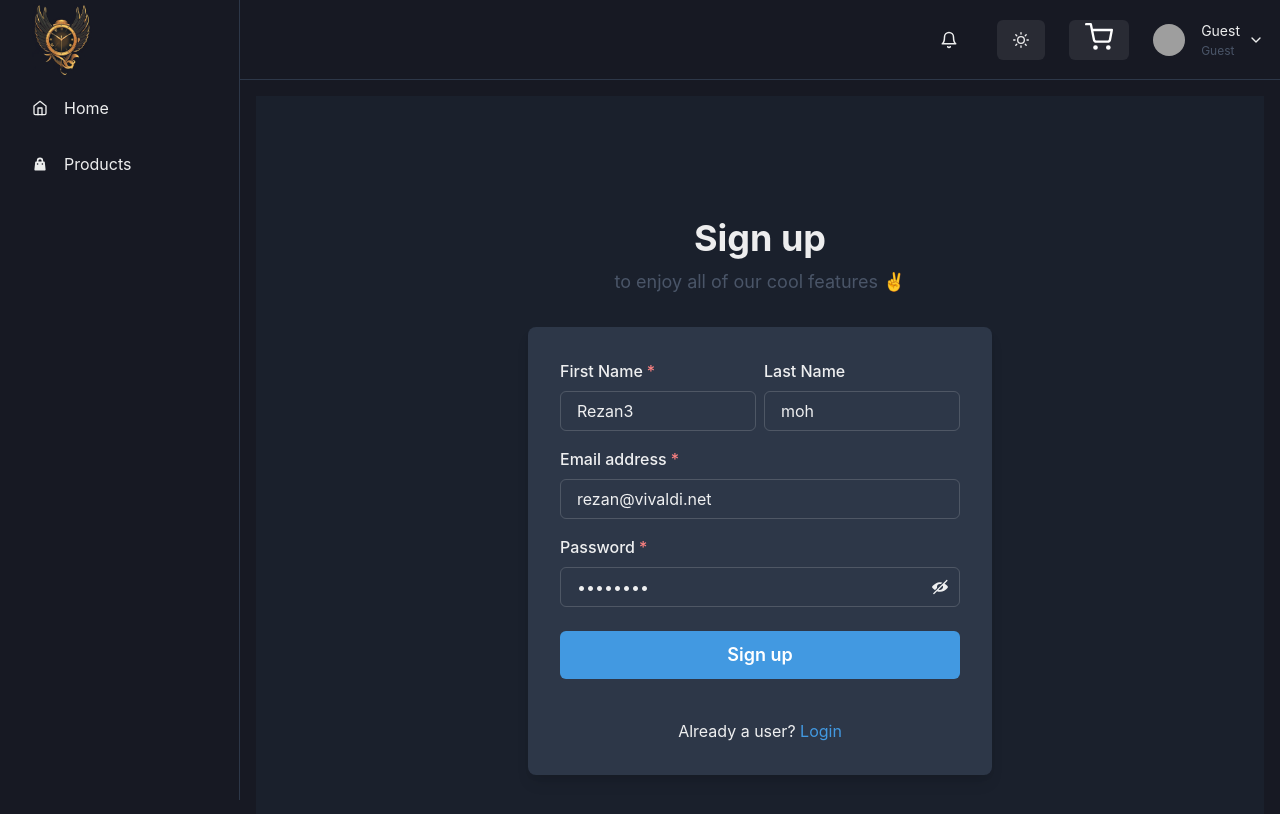
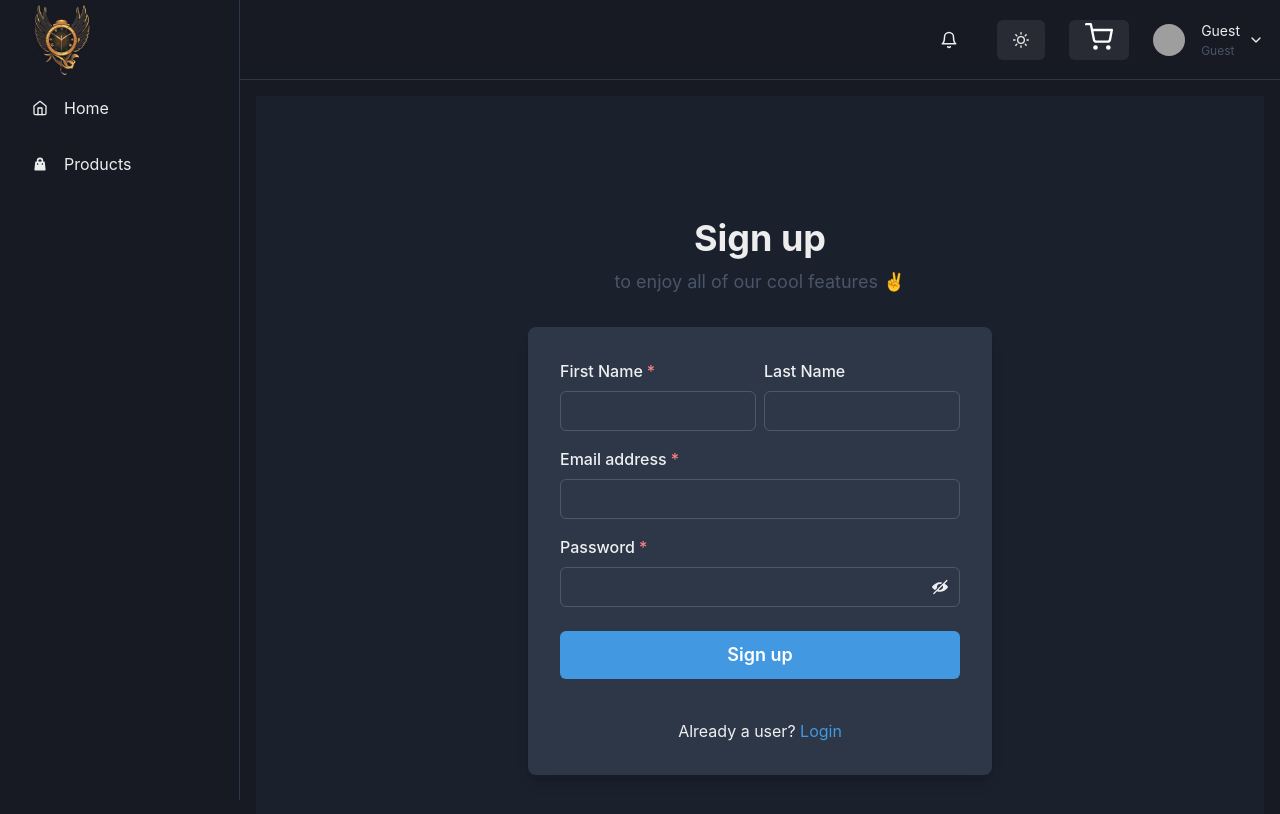
Before and after one commit to rezan83/watchers-ecommerce, a React (Create React App) app in the folder client/: page /signup in a window 1280 px wide. Shown: the top 814 px of the page. Built offline with nearby package versions, Linux system fonts and the light colour scheme; no server answers; grey boxes are pictures that could not be loaded.

Commit message:
some clean up

```diff
--- a/client/src/components/Auth/SignIn/index.tsx
+++ b/client/src/components/Auth/SignIn/index.tsx
@@ -21,19 +21,20 @@ import useAuthStore from 'store/authStore';
 import env from 'config/env';
 
 export default function SIgnIn() {
+  const navigate = useNavigate();
+
   const setAuthUser = useAuthStore(state => state.setAuthUser);
   const setToken = useAuthStore(state => state.setToken);
   const setRefreshToken = useAuthStore(state => state.setRefreshToken);
-  const navigate = useNavigate();
+
   const [isForgetPass, setIsForgetPass] = useState(false);
   const [email, setEmail] = useState('');
   const [password, setPass] = useState('');
+
   const submitLogin = async () => {
     if (email && password) {
       try {
-        const url = isForgetPass
-          ? env.FORGET_URL
-          : env.LOGIN_URL;
+        const url = isForgetPass ? env.FORGET_URL : env.LOGIN_URL;
         const submitAuth = await axiosInstance.post(url!, {
           email,
           password
--- a/client/src/components/Auth/SignUp/index.tsx
+++ b/client/src/components/Auth/SignUp/index.tsx
@@ -23,13 +23,14 @@ import axiosInstance from 'api/axiosInterceptors';
 import env from 'config/env';
 
 export default function SignUp() {
+  const navigate = useNavigate();
+
   const [showPassword, setShowPassword] = useState(false);
+  const [firstName, setFirstName] = useState('');
+  const [lastName, setLastName] = useState('');
+  const [email, setEmail] = useState('');
+  const [password, setPass] = useState('');
 
-  const navigate = useNavigate();
-  const [firstName, setFirstName] = useState('Rezan3');
-  const [lastName, setLastName] = useState('moh');
-  const [email, setEmail] = useState('rezan@vivaldi.net');
-  const [password, setPass] = useState('1234qwer');
   const submitLogin = async () => {
     if (email && firstName && password) {
       try {
--- a/client/src/components/ProductCard/index.tsx
+++ b/client/src/components/ProductCard/index.tsx
@@ -62,6 +62,7 @@ import useCartStore from 'store/cartStore';
 function ProductCard({ product }: { product: IProduct }) {
   const navigate = useNavigate();
   const isAdmin = useAuthStore(state => state.authUser?.is_admin);
+
   const addToCartStore = useCartStore(state => state.addToCartStore);
   const setProductToEdit = useCartStore(state => state.setProductToEdit);
   const setProductDetails = useCartStore(state => state.setProductDetails);
--- a/client/src/components/ProductDetails/index.tsx
+++ b/client/src/components/ProductDetails/index.tsx
@@ -19,9 +19,11 @@ import { MdLocalShipping } from 'react-icons/md';
 import useCartStore from 'store/cartStore';
 
 export default function ProductDetails() {
+
   const productDetails = useCartStore(state => state.productDetails);
   const addToCartStore = useCartStore(state => state.addToCartStore);
   const isProductInCart = useCartStore(state => state.isProductInCart(productDetails?._id!));
+
   const addToCart = () => {
     productDetails && addToCartStore(productDetails);
   };
--- a/client/src/components/ProfileEdit/index.tsx
+++ b/client/src/components/ProfileEdit/index.tsx
@@ -24,11 +24,8 @@ import { multiFormReq } from 'api/usersApi';
 import env from 'config/env';
 
 export default function UserProfileEdit(): JSX.Element {
-  const authUser = useAuthStore(state => state.authUser);
-  const setAuthUser = useAuthStore(state => state.setAuthUser);
-  const userToEdit = useAuthStore(state => state.userToEdit);
-  const setUserToEdit = useAuthStore(state => state.setUserToEdit);
-  const clearAuth = useAuthStore(state => state.clearAuth);
+  const { authUser, setAuthUser, userToEdit, setUserToEdit, clearAuth } = useAuthStore();
+
   const [imagPrev, setImagPrev] = useState('');
   const [url, setUrl] = useState('');
   const [user, setUser] = useState<IUser | null>(null);
--- a/client/src/pages/Dashboard/AddProducts.tsx
+++ b/client/src/pages/Dashboard/AddProducts.tsx
@@ -70,8 +70,6 @@ export default function UserProfileEdit(): JSX.Element {
   };
   const submitDeleteProduct = async () => {
     if (productToEdit) {
-      // call api
-      // axiosInstance.delete(proccess.env.)
       try {
         await deleteProduct(productToEdit._id!);
         setProductToEdit(null);
--- a/client/src/pages/Dashboard/Users.tsx
+++ b/client/src/pages/Dashboard/Users.tsx
@@ -4,8 +4,8 @@ import useAuthStore from 'store/authStore';
 import useUsersStore from 'store/usersStore';
 
 const Users = () => {
+  const authUser = useAuthStore(state => state.authUser);
   const fetchStoreUsers = useUsersStore(state => state.fetchStoreUsers);
-  const authUser = useAuthStore(state => state.authUser);
   const users = useUsersStore(state => state.users);
 
   useEffect(() => {
```
Also changed, not shown: client/src/pages/Home.tsx (+2 -12 lines).
